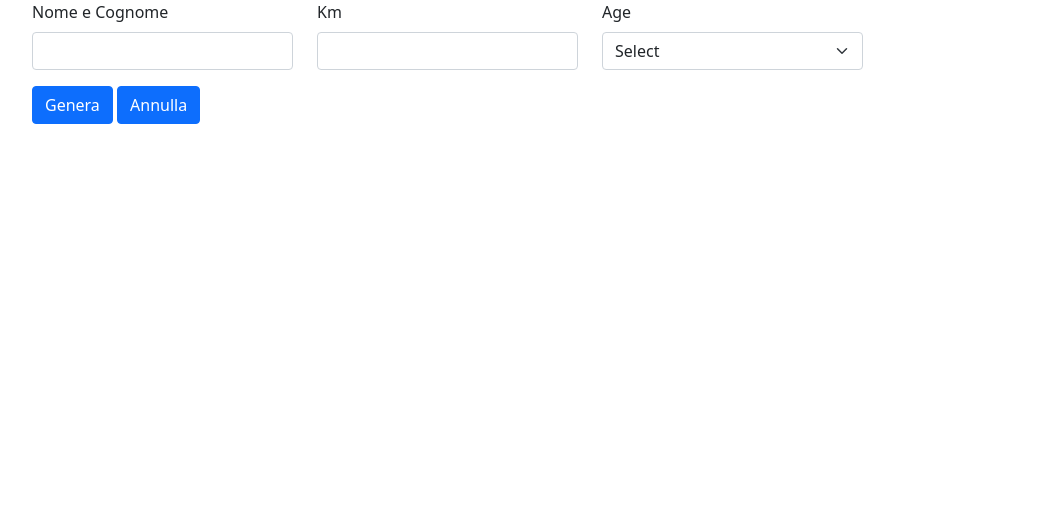
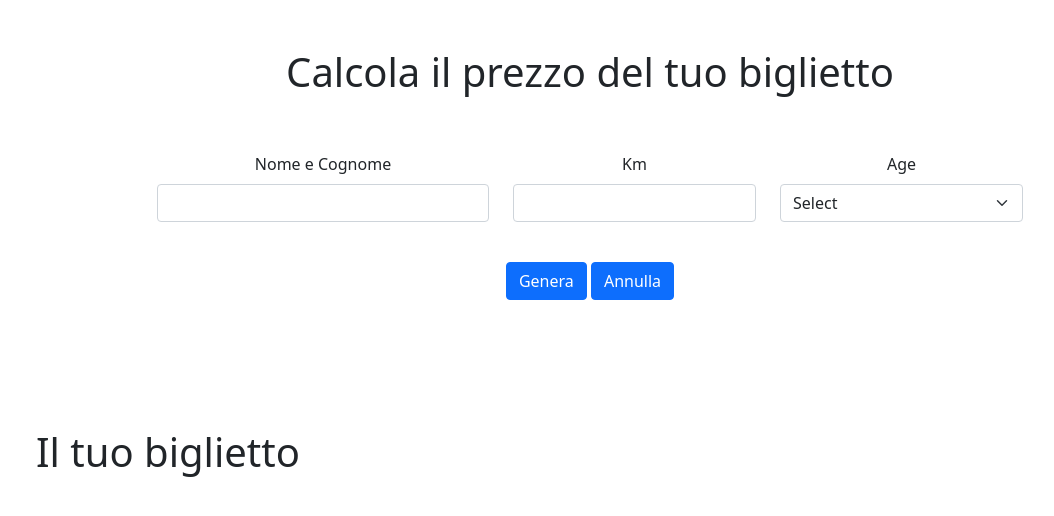
Before and after one commit to Titho93/js-biglietto-treno-form, a plain HTML site: page index.html in a window 1280 px wide. Shown: the whole page, without its empty margins (50-1104 px from the left). Drawn offline with nearby package versions, Linux system fonts and the light colour scheme.

Commit message:
[fix]page code

```diff
--- a/css/style.css
+++ b/css/style.css
@@ -1,3 +1,5 @@
+
+
 #ticket {
   display: none;
 }
--- a/index.html
+++ b/index.html
@@ -11,10 +11,10 @@
     <title>Biglietto Treno</title>
   </head>
   <body>
-
-  <div class="container">
-      <div class="row">
-        <div class="col-3 mb-3">
+    <div class="container p-5 text-center ">
+      <h1>Calcola il prezzo del tuo biglietto</h1>
+      <div class="row py-5 ">
+        <div class="col-4 offset-1  mb-3">
           <label for="Name" class="form-label">Nome e Cognome</label>
           <input type="text" class="form-control" id="input-text1" placeholder="">
         </div>
@@ -31,15 +31,15 @@
             <option value="over65">Over 65</option>
           </select>
         </div>
-        <div class="col-4  mb-3">
+        <div class="col-4 offset-4 pt-4 mb-3">
           <button id="btn-1" class="btn btn-primary ">Genera</button>
           <button id="btn-2" class="btn btn-primary ">Annulla</button>
         </div>
       </div>
     </div>
-
-  <div class="container">
-    <div id="ticket" class="row">
+    <div class="container p-3">
+      <h1>Il tuo biglietto</h1>
+      <div id="ticket" class="row mt-5">
         <div class="col">Nome
           <h4 class="t-name"></h4>
         </div>
@@ -59,8 +59,6 @@
       </div>
     </div>
 
-
-
       <!-- Js  -->
     <script src="js/script.js"></script>
   </body>
```
Lines whose indentation alone changed are shown as unchanged.
